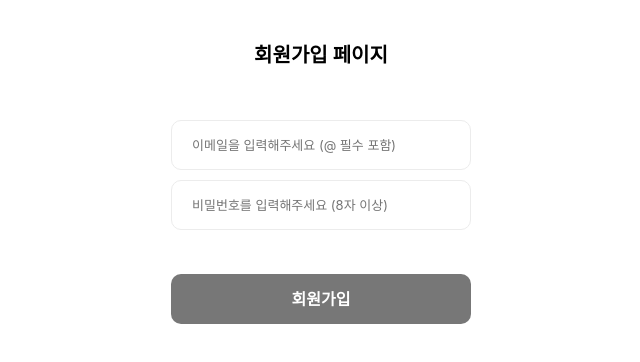
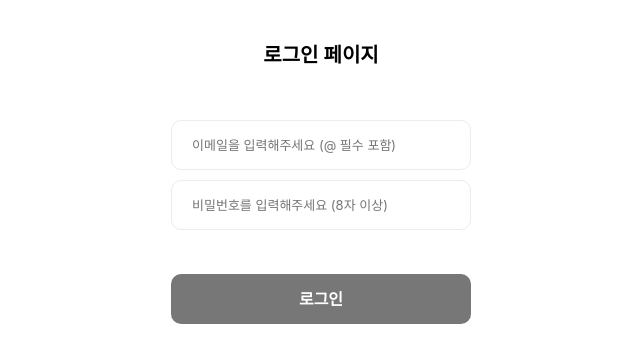
Before and after one commit to sol-pine/wanted-pre-onboarding-frontend, a React (Create React App) app: page /signin in a window 1280 px wide. Shown: the top 362 px of the page, without its empty margins (319-959 px from the left). Built offline with nearby package versions, Linux system fonts and the light colour scheme.

Commit message:
fix. 유효성 검사 에러 메시지 출력 수정

```diff
--- a/src/pages/SignInPage.jsx
+++ b/src/pages/SignInPage.jsx
@@ -1,13 +1,13 @@
 import React, { useEffect, useState } from "react";
-import { signUp } from "../utils/apis";
+import { signIn } from "../utils/apis";
 import { useNavigate } from "react-router-dom";
+import Input from "../components/Input";
 import styled from "styled-components";
-import Input from "../components/Input";
 import Button from "../components/Button";
 import isEmailValid from "../utils/isEmailValid";
 import isPasswordValid from "../utils/isPasswordValid";
 
-const SignUpPage = () => {
+const SignInPage = () => {
   const navigate = useNavigate();
   const [email, setEmail] = useState("");
   const [password, setPassword] = useState("");
@@ -18,27 +18,30 @@ const SignUpPage = () => {
     if (token) navigate("/todo");
   }, [token]);
 
-  // 회원가입
-  const handleSignUp = () => {
-    signUp(email, password).then(() => navigate("/signin"));
+  // 로그인
+  const handleSignIn = () => {
+    signIn(email, password).then((response) => {
+      localStorage.setItem("token", response.data.access_token);
+      navigate("/todo");
+    });
   };
 
   return (
     <Container>
-      <Title>회원가입 페이지</Title>
+      <Title>로그인 페이지</Title>
       <Input data-testid="email-input" type="text" onChange={(e) => setEmail(e.target.value)} placeholder="이메일을 입력해주세요 (@ 필수 포함)" />
       {email && !isEmailValid(email) ? <ErrorMsg>이메일 형식을 확인해주세요</ErrorMsg> : null}
       <Input data-testid="password-input" type="password" onChange={(e) => setPassword(e.target.value)} placeholder="비밀번호를 입력해주세요 (8자 이상)" />
       {password && !isPasswordValid(password) ? <ErrorMsg>비밀번호 형식을 확인해주세요</ErrorMsg> : null}
       <br />
-      <Button data-testid="signup-button" onClick={handleSignUp} disabled={!isEmailValid(email) || !isPasswordValid(password)}>
-        회원가입
+      <Button data-testid="signin-button" onClick={handleSignIn} disabled={!isEmailValid(email) || !isPasswordValid(password)}>
+        로그인
       </Button>
     </Container>
   );
 };
 
-export default SignUpPage;
+export default SignInPage;
 
 const Container = styled.div`
   width: 300px;
```
